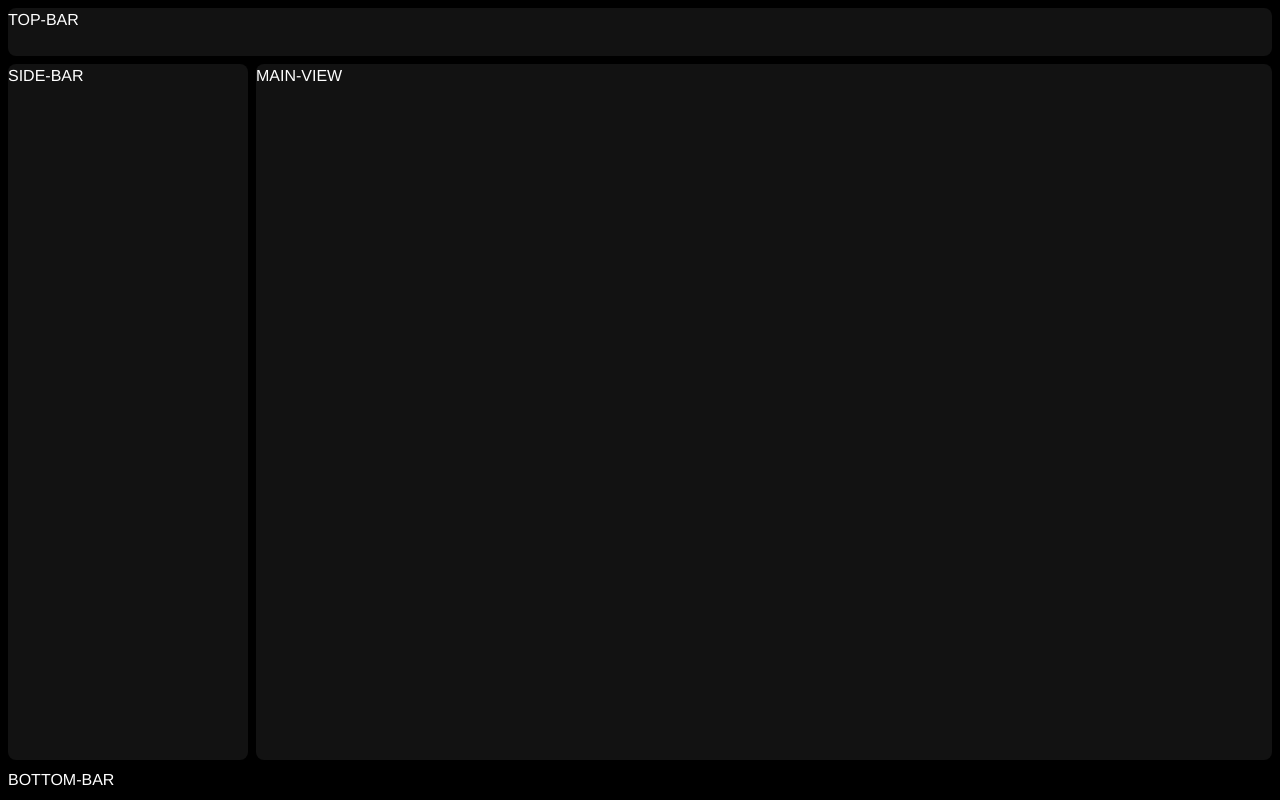
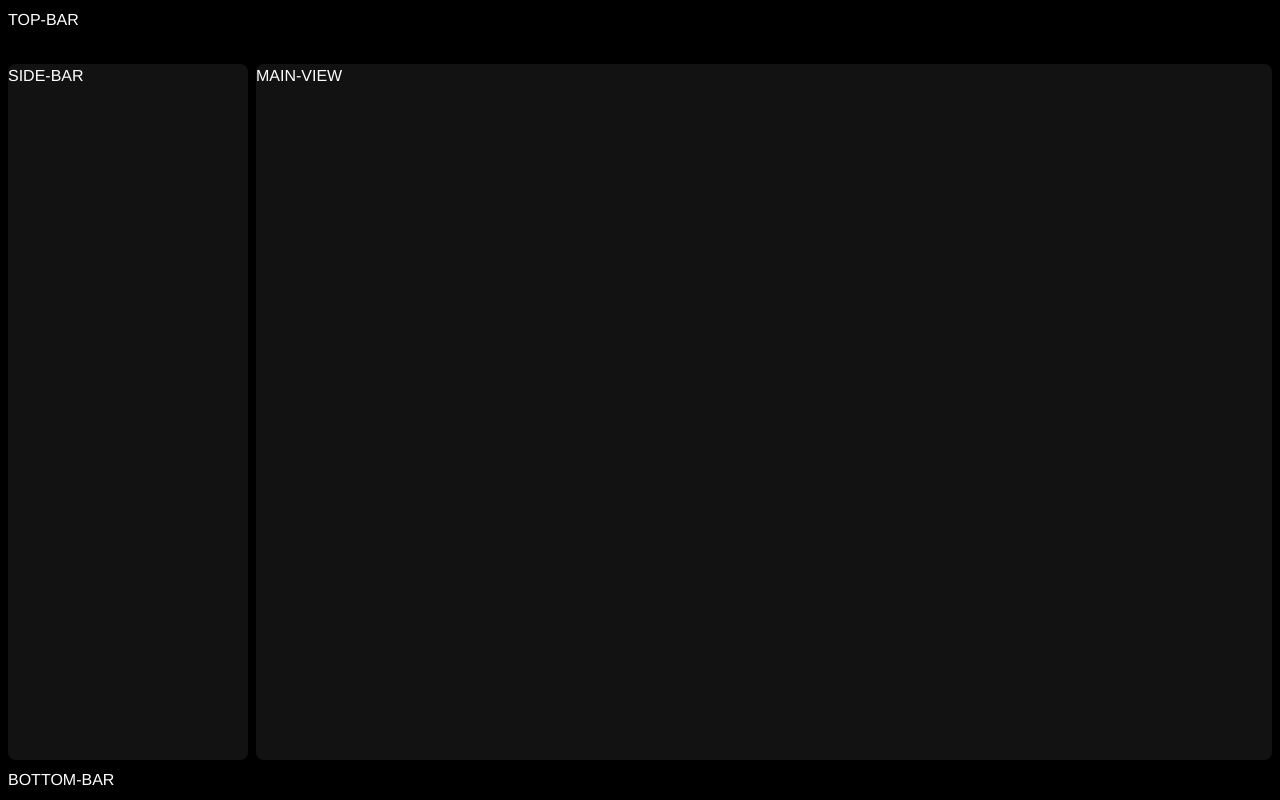
Before and after one commit to edwintantawi/spotify-web-clone, a React (Vite) app: page / in a window 1280 px wide. Built offline with nearby package versions, Linux system fonts and the light colour scheme.

Commit message:
fix(ui): change background from black-base to black-default

```diff
--- a/src/layouts/TopBarLayout.tsx
+++ b/src/layouts/TopBarLayout.tsx
@@ -7,7 +7,7 @@ interface TopBarLayoutProps {
 function TopBarLayout(props: TopBarLayoutProps) {
   const { children } = props;
 
-  return <div className="col-span-2 h-12 rounded-lg bg-black-base">{children}</div>;
+  return <div className="col-span-2 h-12 rounded-lg bg-black-default">{children}</div>;
 }
 
 export { TopBarLayout };
```
